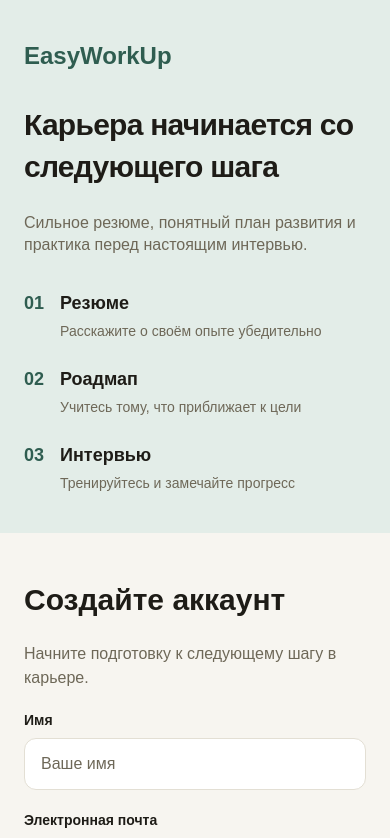
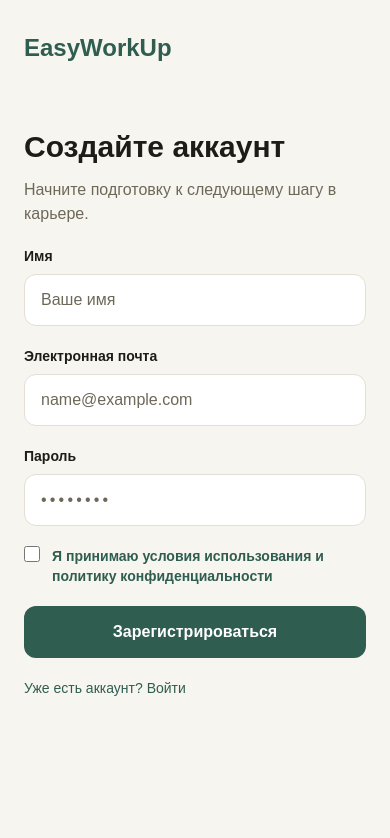
Before and after one commit to easyworkup/Frontend, a Next.js app: page /register in a window 390 px wide. Shown: the top 838 px of the page. Built offline with nearby package versions, Linux system fonts and the light colour scheme.

Commit message:
fix(auth): align responsive login and password recovery layouts (KAN-129)

```diff
--- a/src/features/auth/forgot-password/ui/ForgotPasswordScreen.tsx
+++ b/src/features/auth/forgot-password/ui/ForgotPasswordScreen.tsx
@@ -4,7 +4,7 @@ import { AuthScreen } from "../../ui/AuthForm";
 import type { AuthSubmitHandler } from "../../model/types";
 import { forgotPasswordConfig } from "../model/config";
 import { ResetStatus } from "./ResetStatus";
-import { AuthIntro } from "../../ui/AuthIntro";
+import { AuthLayout } from "../../ui/AuthLayout";
 import { useState } from "react";
 import { ResetStatusProps } from "../model/reset-status.types";
 
@@ -46,13 +46,12 @@ export default function ForgotPasswordScreen() {
     }
   };
   return (
-    <main className="grid min-h-dvh bg-bg text-text md:grid-cols-[3fr_4fr]">
-      <AuthIntro />
+    <AuthLayout>
       {result === null ? (
         <AuthScreen config={forgotPasswordConfig} onSubmit={handleForgotPassword} />
       ) : (
         <ResetStatus {...result} />
       )}
-    </main>
+    </AuthLayout>
   );
 }
--- a/src/features/auth/forgot-password/ui/ResetStatus.tsx
+++ b/src/features/auth/forgot-password/ui/ResetStatus.tsx
@@ -1,16 +1,14 @@
 import { Button, Card, CenteredIntro, IconBadge } from "@/shared/ui";
 import { ResetStatusProps } from "../model/reset-status.types";
 import { statusContent } from "./reset-status.content";
+import { AuthPanel } from "../../ui/AuthLayout";
 
 export function ResetStatus(props: ResetStatusProps) {
   const content = statusContent[props.status];
   const cooldownSeconds = props.cooldownSeconds ?? 0;
   return (
-    <section
-      className="flex items-center justify-center px-6 py-12 sm:px-10 md:px-8 md:py-20 lg:px-16"
-      aria-live="polite"
-    >
-      <Card className="p-5 sm:p-8">
+    <AuthPanel live>
+      <Card className="w-full min-w-0 p-5 sm:p-8">
         <CenteredIntro
           icon={
             <IconBadge
@@ -21,15 +19,15 @@ export function ResetStatus(props: ResetStatusProps) {
               {content.icon}
             </IconBadge>
           }
-          title={content.title}
+          title={<h1>{content.title}</h1>}
           subtitle={content.description}
         />
 
-        <div className="mt-7 flex flex-col gap-3 sm:flex-row">
+        <div className="mt-7 flex flex-col gap-3">
           {props.status !== "password-changed" && (
             <Button
               type="button"
-              className="w-full whitespace-normal px-4 text-center"
+              className="h-auto min-h-[52px] w-full whitespace-normal px-4 py-3 text-center"
               disabled={cooldownSeconds > 0}
               onClick={props.onRetry}
             >
@@ -42,13 +40,13 @@ export function ResetStatus(props: ResetStatusProps) {
           <Button
             type="button"
             variant={props.status === "password-changed" ? "primary" : "outline"}
-            className="w-full whitespace-normal px-4 text-center"
+            className="h-auto min-h-[52px] w-full whitespace-normal px-4 py-3 text-center"
             onClick={props.onBack}
           >
             {props.status === "password-changed" ? "Перейти ко входу" : "Назад"}
           </Button>
         </div>
       </Card>
-    </section>
+    </AuthPanel>
   );
 }
--- a/src/features/auth/login/ui/LoginScreen.tsx
+++ b/src/features/auth/login/ui/LoginScreen.tsx
@@ -3,7 +3,7 @@
 import { AuthScreen } from "../../ui/AuthForm";
 import type { AuthSubmitHandler } from "../../model/types";
 import { loginConfig } from "../model/config";
-import { AuthIntro } from "../../ui/AuthIntro";
+import { AuthLayout } from "../../ui/AuthLayout";
 
 const handleLogin: AuthSubmitHandler = (_formData) => {
   // TODO: подключить вход через API.
@@ -11,11 +11,8 @@ const handleLogin: AuthSubmitHandler = (_formData) => {
 
 export default function LoginScreen() {
   return (
-    <>
-      <main className="grid min-h-dvh bg-bg text-text md:grid-cols-[3fr_4fr]">
-        <AuthIntro />
-        <AuthScreen config={loginConfig} onSubmit={handleLogin} />
-      </main>
-    </>
+    <AuthLayout>
+      <AuthScreen config={loginConfig} onSubmit={handleLogin} />
+    </AuthLayout>
   );
 }
--- a/src/features/auth/register/ui/RegisterScreen.tsx
+++ b/src/features/auth/register/ui/RegisterScreen.tsx
@@ -3,7 +3,7 @@
 import { AuthScreen } from "../../ui/AuthForm";
 import type { AuthSubmitHandler } from "../../model/types";
 import { registerConfig } from "../model/config";
-import { AuthIntro } from "../../ui/AuthIntro";
+import { AuthLayout } from "../../ui/AuthLayout";
 
 const handleRegister: AuthSubmitHandler = (_formData) => {
   // TODO: подключить регистрацию через API.
@@ -11,9 +11,8 @@ const handleRegister: AuthSubmitHandler = (_formData) => {
 
 export default function RegisterScreen() {
   return (
-    <main className="grid min-h-dvh bg-bg text-text md:grid-cols-[3fr_4fr]">
-      <AuthIntro />
-      <AuthScreen config={registerConfig} onSubmit={handleRegister} />;
-    </main>
+    <AuthLayout>
+      <AuthScreen config={registerConfig} onSubmit={handleRegister} />
+    </AuthLayout>
   );
 }
--- a/src/features/auth/ui/AuthForm.tsx
+++ b/src/features/auth/ui/AuthForm.tsx
@@ -5,7 +5,7 @@ import Link from "next/link";
 import { Button } from "@/shared/ui/Button";
 import { cn } from "@/shared/lib/cn";
 import type { AuthScreenConfig, AuthSubmitHandler } from "../model/types";
-import { AuthIntro } from "./AuthIntro";
+import { AuthPanel } from "./AuthLayout";
 
 const inputClassName =
   "h-[52px] w-full rounded-xl border border-border bg-surface px-4 text-base text-text placeholder:text-text-soft focus-visible:border-accent focus-visible:outline-none focus-visible:ring-2 focus-visible:ring-accent/20";
@@ -28,15 +28,11 @@ export function AuthScreen({ config, onSubmit }: AuthScreenProps) {
   }
 
   return (
-    <section
-      aria-labelledby={headingId}
-      className="flex items-center justify-center px-6 py-12 sm:px-10 md:px-8 md:py-20 lg:px-16"
-    >
-      <div className="w-full max-w-[420px]">
+    <AuthPanel headingId={headingId}>
       <h1 id={headingId} className="text-3xl font-bold leading-tight lg:text-[32px]">
         {config.title}
       </h1>
-        <p className="mt-6 text-base leading-6 text-text-soft">{config.description}</p>
+      <p className="mt-3 text-base leading-6 text-text-soft">{config.description}</p>
 
       <form className="mt-5" onSubmit={handleSubmit}>
         <div className="space-y-5">
@@ -63,7 +59,7 @@ export function AuthScreen({ config, onSubmit }: AuthScreenProps) {
         </div>
 
         {!!config.actions?.length && (
-            <div className="mt-5 flex items-center gap-x-3 gap-y-3 text-sm">
+          <div className="mt-5 flex items-start justify-between gap-3 text-sm">
             {config.actions.map((action) => {
               if (action.type === "checkbox") {
                 const actionId = `${formId}-${action.name}`;
@@ -72,7 +68,7 @@ export function AuthScreen({ config, onSubmit }: AuthScreenProps) {
                   <label
                     key={action.name}
                     htmlFor={actionId}
-                      className="inline-flex cursor-pointer items-center gap-1.5 text-text-soft"
+                    className="inline-flex shrink-0 cursor-pointer items-center gap-2 text-text-soft"
                   >
                     <input
                       id={actionId}
@@ -80,7 +76,7 @@ export function AuthScreen({ config, onSubmit }: AuthScreenProps) {
                       type="checkbox"
                       defaultChecked={action.defaultChecked}
                       onChange={(event) => action.onChange?.(event.currentTarget.checked)}
-                        className="h-3 w-3 cursor-pointer accent-accent focus-visible:outline-none focus-visible:ring-2 focus-visible:ring-accent focus-visible:ring-offset-2 focus-visible:ring-offset-bg"
+                      className="h-4 w-4 shrink-0 cursor-pointer accent-accent focus-visible:outline-none focus-visible:ring-2 focus-visible:ring-accent focus-visible:ring-offset-2 focus-visible:ring-offset-bg"
                     />
                     {action.label}
                   </label>
@@ -92,7 +88,7 @@ export function AuthScreen({ config, onSubmit }: AuthScreenProps) {
                   <Link
                     key={action.href}
                     href={action.href}
-                      className={cn(actionClassName, "font-semibold")}
+                    className={cn(actionClassName, "min-w-0 font-semibold")}
                   >
                     {action.label}
                   </Link>
@@ -129,7 +125,6 @@ export function AuthScreen({ config, onSubmit }: AuthScreenProps) {
           </Link>
         </p>
       ))}
-      </div>
-    </section>
+    </AuthPanel>
   );
 }
--- a/src/features/auth/ui/AuthIntro.tsx
+++ b/src/features/auth/ui/AuthIntro.tsx
@@ -20,7 +20,7 @@ const steps = [
 
 export function AuthIntro() {
   return (
-    <aside className="bg-accent-soft px-6 py-10 sm:px-10 md:px-8 md:py-20 lg:px-16">
+    <aside className="min-w-0 px-6 py-8 sm:px-10 lg:bg-accent-soft lg:p-16">
       <Link
         href="/"
         className="inline-block rounded-sm text-2xl font-bold text-accent focus-visible:outline-none focus-visible:ring-2 focus-visible:ring-accent lg:text-3xl"
@@ -28,16 +28,16 @@ export function AuthIntro() {
         EasyWorkUp
       </Link>
 
-      <h2 className="mt-8 max-w-[480px] text-3xl font-bold leading-[1.4] tracking-tight lg:mt-10 lg:text-[40px]">
+      <h2 className="mt-9 hidden max-w-[492px] text-[40px] font-bold leading-[1.45] tracking-tight lg:block">
         Карьера начинается
         <br className="hidden xl:block" /> со следующего шага
       </h2>
 
-      <p className="mt-6 max-w-[400px] text-base leading-[1.4] text-text-soft lg:mt-9 lg:text-lg">
+      <p className="mt-9 hidden max-w-[492px] text-base leading-6 text-text-soft lg:block">
         Сильное резюме, понятный план развития и практика перед настоящим интервью.
       </p>
 
-      <ol className="mt-8 space-y-6 lg:mt-10">
+      <ol className="mt-9 hidden space-y-6 lg:block">
         {steps.map((step) => (
           <li key={step.number} className="flex items-baseline gap-4">
             <span className="shrink-0 text-lg font-semibold text-accent lg:text-xl">
--- /dev/null
+++ b/src/features/auth/ui/AuthLayout.tsx
@@ -0,0 +1,32 @@
+import type { ReactNode } from "react";
+import { AuthIntro } from "./AuthIntro";
+
+export function AuthLayout({ children }: { children: ReactNode }) {
+  return (
+    <main className="grid min-h-dvh grid-rows-[auto_1fr] bg-bg text-text lg:grid-cols-[minmax(0,31fr)_minmax(0,41fr)] lg:grid-rows-1">
+      <AuthIntro />
+      {children}
+    </main>
+  );
+}
+
+/** Forms and reset results share the same width and position within the auth layout. */
+export function AuthPanel({
+  children,
+  headingId,
+  live,
+}: {
+  children: ReactNode;
+  headingId?: string;
+  live?: boolean;
+}) {
+  return (
+    <section
+      aria-labelledby={headingId}
+      aria-live={live ? "polite" : undefined}
+      className="flex min-w-0 items-start justify-center px-6 py-8 sm:px-10 lg:items-center lg:p-16"
+    >
+      <div className="w-full min-w-0 max-w-[420px]">{children}</div>
+    </section>
+  );
+}
```
Also changed, not shown: 4 other files (tests, documents, lock files or other folders). Lines whose indentation alone changed are shown as unchanged.
